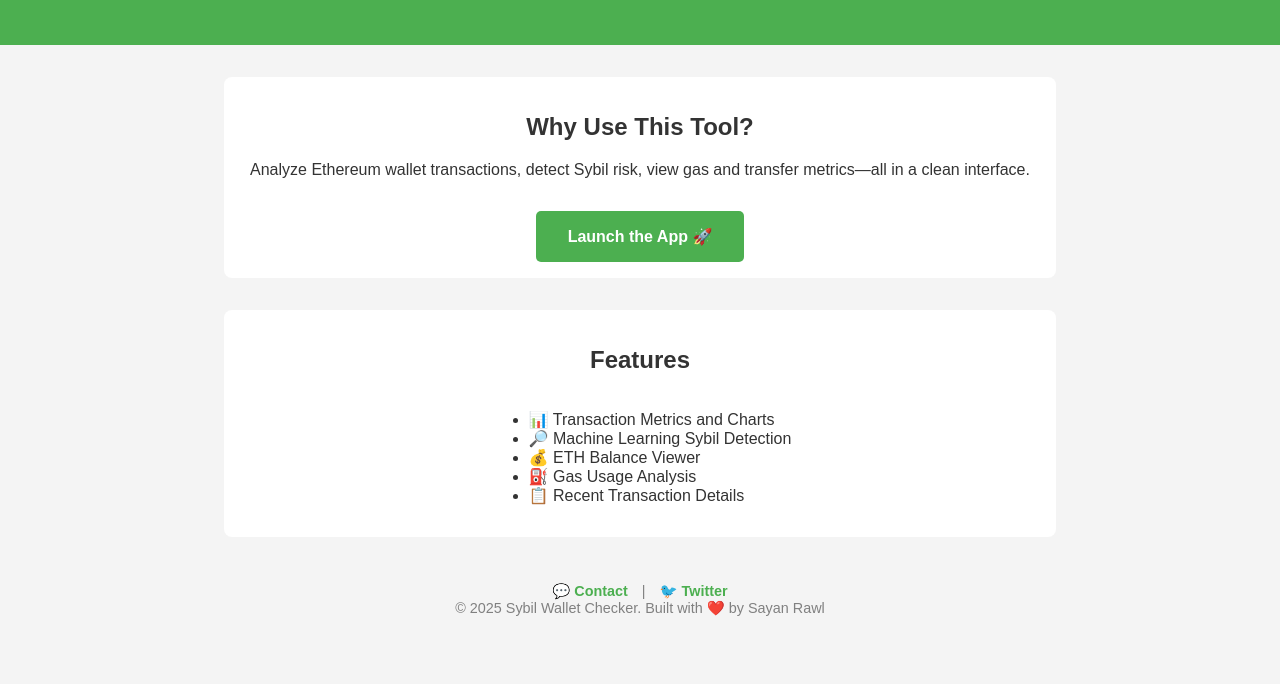
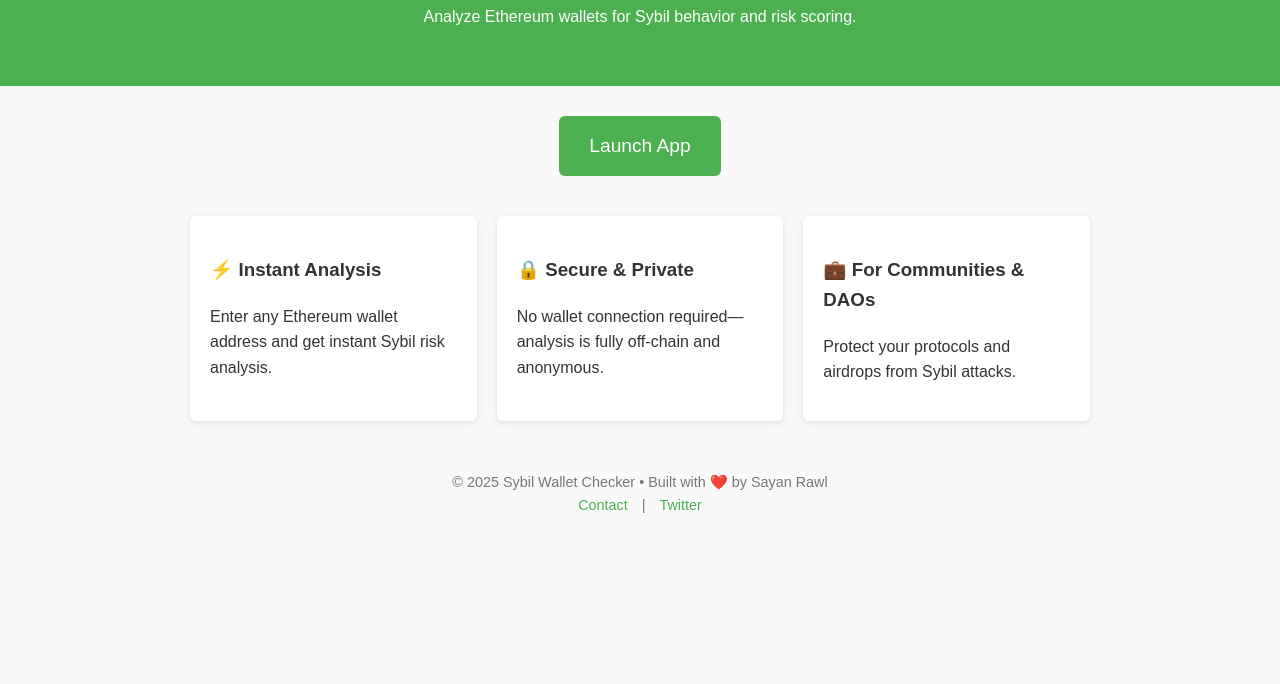
Before and after one commit to Sayan2608/sybil-landing-page, a plain HTML site: page index.html in a window 1280 px wide. Shown: the part 116-800 px from the top of the page. Drawn offline with Linux system fonts and the light colour scheme.

Commit message:
Update landing page design

```diff
--- a/index.html
+++ b/index.html
@@ -6,86 +6,98 @@
   <title>Sybil Wallet Checker</title>
   <style>
     body {
+      margin: 0;
       font-family: Arial, sans-serif;
-      background: #f4f4f4;
+      background: #f9f9f9;
       color: #333;
-      margin: 0;
-      padding: 0;
-      text-align: center;
+      line-height: 1.6;
     }
     header {
       background: #4CAF50;
       color: white;
-      padding: 2em 0;
+      padding: 40px 20px;
+      text-align: center;
     }
     header h1 {
       margin: 0;
       font-size: 2.5em;
     }
-    section {
-      max-width: 800px;
-      margin: 2em auto;
-      padding: 1em;
-      background: white;
-      border-radius: 8px;
+    .container {
+      max-width: 900px;
+      margin: 30px auto;
+      padding: 0 20px;
     }
-    .cta-button {
+    .cta {
+      text-align: center;
+      margin: 30px 0;
+    }
+    .cta a {
       display: inline-block;
-      padding: 1em 2em;
-      margin-top: 1em;
       background: #4CAF50;
       color: white;
       text-decoration: none;
-      border-radius: 5px;
-      font-weight: bold;
+      padding: 15px 30px;
+      border-radius: 6px;
+      font-size: 1.2em;
+    }
+    .features {
+      display: grid;
+      grid-template-columns: repeat(auto-fit, minmax(250px, 1fr));
+      gap: 20px;
+      margin-top: 40px;
+    }
+    .feature {
+      background: white;
+      padding: 20px;
+      border-radius: 6px;
+      box-shadow: 0 2px 6px rgba(0,0,0,0.1);
     }
     footer {
-      margin-top: 2em;
-      padding: 1em;
+      text-align: center;
+      padding: 20px;
       font-size: 0.9em;
-      color: gray;
+      color: #777;
     }
-    .social-links a {
+    .social a {
       margin: 0 10px;
       color: #4CAF50;
       text-decoration: none;
-      font-weight: bold;
     }
   </style>
 </head>
 <body>
+  <header>
+    <h1>Sybil Wallet Checker</h1>
+    <p>Analyze Ethereum wallets for Sybil behavior and risk scoring.</p>
+  </header>
 
-<header>
-  <h1>🧠 Sybil Wallet Checker</h1>
-  <p>Detect Sybil wallets in Ethereum instantly with AI</p>
-</header>
+  <div class="container">
+    <div class="cta">
+      <a href="https://sayan2608-sybil-detection-app-xxxxx.streamlit.app" target="_blank">Launch App</a>
+    </div>
 
-<section>
-  <h2>Why Use This Tool?</h2>
-  <p>
-    Analyze Ethereum wallet transactions, detect Sybil risk, view gas and transfer metrics—all in a clean interface.
-  </p>
-  <a class="cta-button" href="https://sybil-detection-app.streamlit.app" target="_blank">Launch the App 🚀</a>
-</section>
+    <section class="features">
+      <div class="feature">
+        <h3>⚡ Instant Analysis</h3>
+        <p>Enter any Ethereum wallet address and get instant Sybil risk analysis.</p>
+      </div>
+      <div class="feature">
+        <h3>🔒 Secure & Private</h3>
+        <p>No wallet connection required—analysis is fully off-chain and anonymous.</p>
+      </div>
+      <div class="feature">
+        <h3>💼 For Communities & DAOs</h3>
+        <p>Protect your protocols and airdrops from Sybil attacks.</p>
+      </div>
+    </section>
+  </div>
 
-<section>
-  <h2>Features</h2>
-  <ul style="text-align: left; display: inline-block;">
-    <li>📊 Transaction Metrics and Charts</li>
-    <li>🔎 Machine Learning Sybil Detection</li>
-    <li>💰 ETH Balance Viewer</li>
-    <li>⛽ Gas Usage Analysis</li>
-    <li>📋 Recent Transaction Details</li>
-  </ul>
-</section>
-
-<footer>
-  <div class="social-links">
-    <a href="mailto:sayanrawl7@email.com" target="_blank">💬 Contact</a> |
-    <a href="https://twitter.com/RawlSayan58006" target="_blank">🐦 Twitter</a>
-  </div>
-  <div>© 2025 Sybil Wallet Checker. Built with ❤️ by Sayan Rawl</div>
-</footer>
-
+  <footer>
+    © 2025 Sybil Wallet Checker • Built with ❤️ by Sayan Rawl
+    <div class="social">
+      <a href="mailto:sayanrawl7@email.com">Contact</a> |
+      <a href="https://twitter.com/RawlSayan58006" target="_blank">Twitter</a>
+    </div>
+  </footer>
 </body>
 </html>
```
